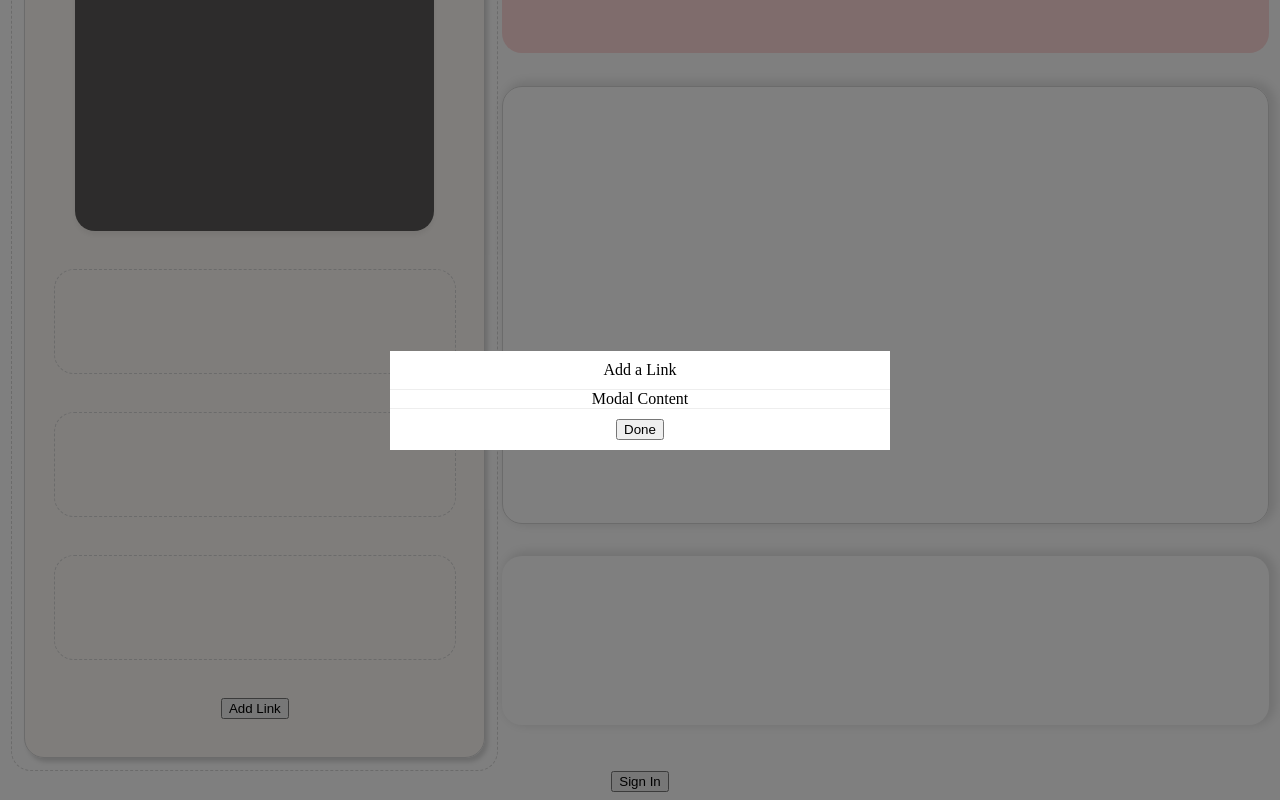
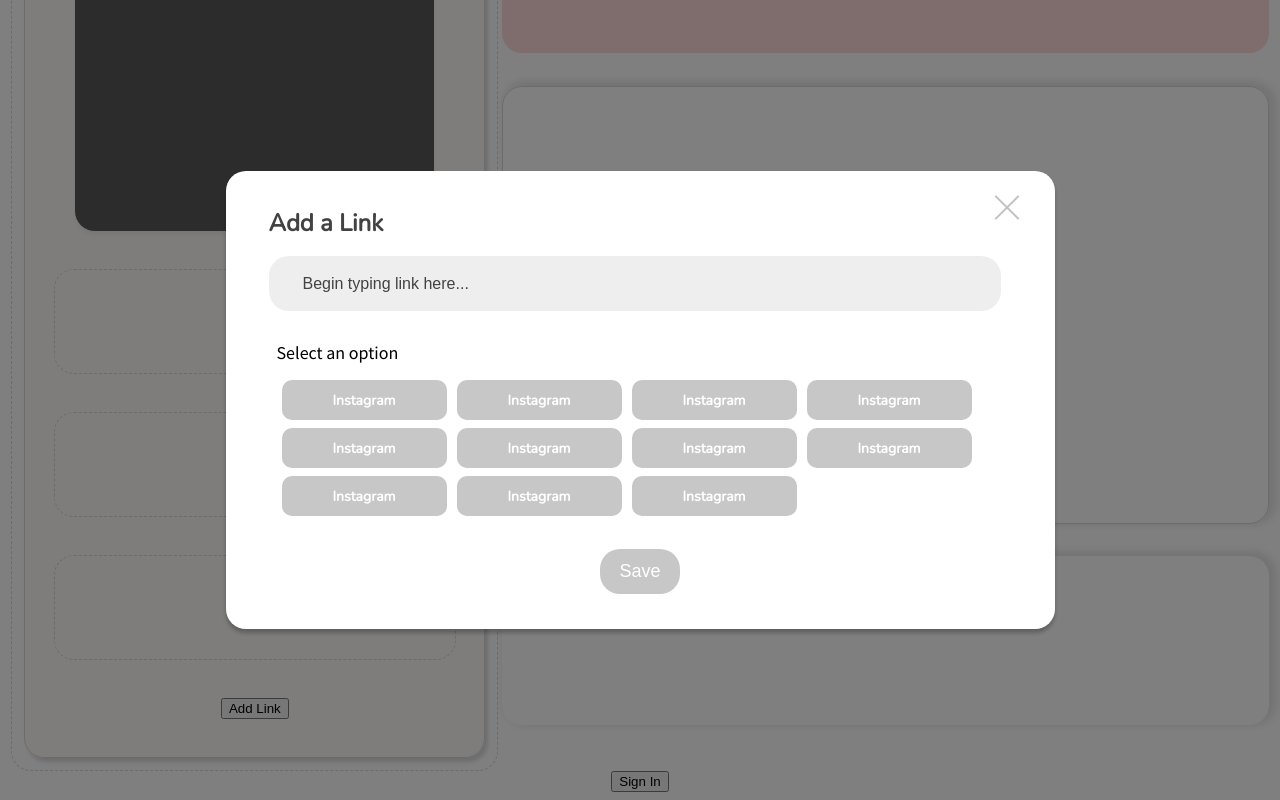
Before and after one commit to cornell-dti/club-view, a React (Create React App) app in the folder frontend/: page /info-page in a window 1280 px wide. Both pictures are taken after a click on the button "Add Link". Shown: the part 191-991 px from the top of the page. Built offline with nearby package versions, Linux system fonts and the light colour scheme.

Commit message:
Done styling

```diff
--- a/frontend/src/components/Modals/LinkModal.css
+++ b/frontend/src/components/Modals/LinkModal.css
@@ -1,3 +1,6 @@
+@import url('https://fonts.googleapis.com/css2?family=Nunito&display=swap');
+@import url('https://fonts.googleapis.com/css2?family=Nunito&family=Source+Sans+Pro&display=swap');
+
 .modal {
   position: fixed;
   top: 0;
@@ -10,22 +13,123 @@
   justify-content: center;
 }
 
-.modalContent {
-  width: 31.25rem;
-  background-color: #fff;
+.modalHeader {
+  position: relative;
 }
 
-.modalHeader,
-.modalFooter {
-  padding: 0.625rem;
+.modalContent {
+  width: 51.813rem;
+  height: 28.625rem;
+  background: #ffffff;
+  box-shadow: 0px 4px 4px rgba(0, 0, 0, 0.25);
+  border-radius: 20px;
 }
 
 .modalTitle {
-  margin: 0;
+  display: flex;
+  font-family: 'Nunito';
+  font-style: normal;
+  font-weight: 700;
+  font-size: 1.5rem;
+  line-height: 2.063rem;
+  margin: 2.25rem 0 0 2.688rem;
+  color: #424242;
+}
+
+.close {
+  position: absolute;
+  top: -1rem;
+  right: 3rem;
+  width: 1rem;
+  height: 1rem;
+  opacity: 0.3;
+}
+.close:hover {
+  opacity: 1;
+}
+.close:before,
+.close:after {
+  position: absolute;
+  left: 0.938rem;
+  content: ' ';
+  height: 2.063rem;
+  width: 0.125rem;
+  background-color: #333;
+}
+.close:before {
+  transform: rotate(45deg);
+}
+.close:after {
+  transform: rotate(-45deg);
+}
+
+.linkField {
+  width: 41.5rem;
+  height: 3.438rem;
+  background: rgba(199, 199, 199, 0.3);
+  border-radius: 1.25rem;
+  border: none;
+  padding: 0 2.125rem;
+  font-size: 1rem;
+  margin: 1rem 0 0 2.688rem;
+  border: none;
+  color: #424242;
 }
 
 .modalBody {
-  padding: 0.625 rem;
-  border-top: 0.0625rem solid #eee;
-  border-bottom: 0.0625rem solid #eee;
+  display: flex;
+  flex-direction: column;
+  align-items: left;
 }
+
+.socialTitle {
+  display: flex;
+  font-family: 'Source Sans Pro';
+  font-style: normal;
+  font-weight: 400;
+  font-size: 1.125rem;
+  line-height: 1.313rem;
+  text-align: center;
+  margin: 1.938rem 0 0.813rem 3.188rem;
+}
+
+.socialContainer {
+  display: flex;
+  flex-direction: row;
+  flex-wrap: wrap;
+  margin: 0 0 0 3.188rem;
+}
+
+.socialLinkContainer {
+  display: flex;
+  align-items: center;
+  justify-content: center;
+  width: 10.313rem;
+  height: 2.5rem;
+  left: 23.375rem;
+  top: 23.813rem;
+  margin: 0.25rem 0.313rem;
+  background: #c7c7c7;
+  border-radius: 0.625rem;
+  font-family: 'Nunito';
+  font-style: normal;
+  font-weight: 800;
+  font-size: 0.875rem;
+  line-height: 1.188rem;
+  text-align: center;
+  color: #ffffff;
+  border: none;
+}
+
+.saveButton {
+  width: 5rem;
+  height: 2.813rem;
+  left: 42.5rem;
+  top: 34.188rem;
+  font-size: 1.125rem;
+  color: #ffffff;
+  background: #c7c7c7;
+  border-radius: 1.25rem;
+  margin: 1.813rem 0 0 0;
+  border: none;
+}
--- a/frontend/src/components/Modals/LinkModal.tsx
+++ b/frontend/src/components/Modals/LinkModal.tsx
@@ -1,4 +1,4 @@
-import React from 'react';
+import React, { useState } from 'react';
 import './LinkModal.css';
 
 type LinkModalProps = {
@@ -6,7 +6,11 @@ type LinkModalProps = {
   onClose: () => void;
 };
 
+let dummySocials: string[] = Array(11).fill('Instagram');
+
 const LinkModal = (props: LinkModalProps) => {
+  const [value, setValue] = useState('Begin typing link here...');
+  const [socials, setSocials] = useState();
   if (!props.show) {
     return null;
   }
@@ -15,11 +19,25 @@ const LinkModal = (props: LinkModalProps) => {
       <div className="modalContent">
         <div className="modalHeader">
           <div className="modalTitle">Add a Link</div>
+          <a href="#" className="close" onClick={props.onClose} />
         </div>
-        <div className="modalBody">Modal Content</div>
+        <div className="modalBody">
+          <input
+            className="linkField"
+            type="text"
+            value={value}
+            onChange={(e) => setValue(e.target.value)}
+          />
+          <div className="socialTitle">Select an option</div>
+          <div className="socialContainer">
+            {dummySocials.map((link) => {
+              return <button className="socialLinkContainer">{link}</button>;
+            })}
+          </div>
+        </div>
         <div className="modalFooter">
-          <button className="button" onClick={props.onClose}>
-            Done
+          <button className="saveButton" onClick={props.onClose}>
+            Save
           </button>
         </div>
       </div>
```
